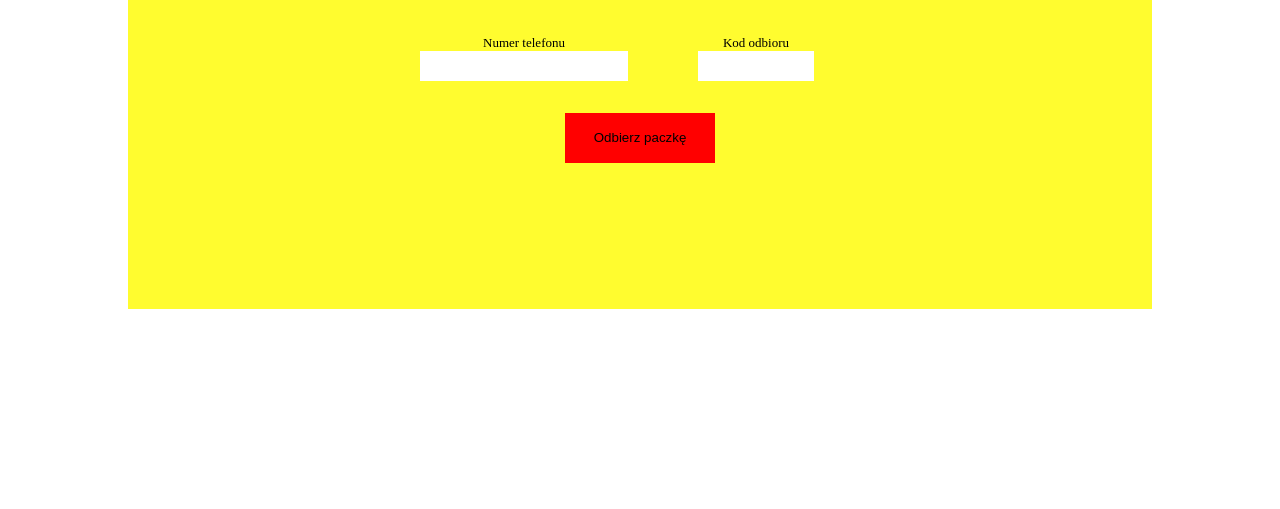
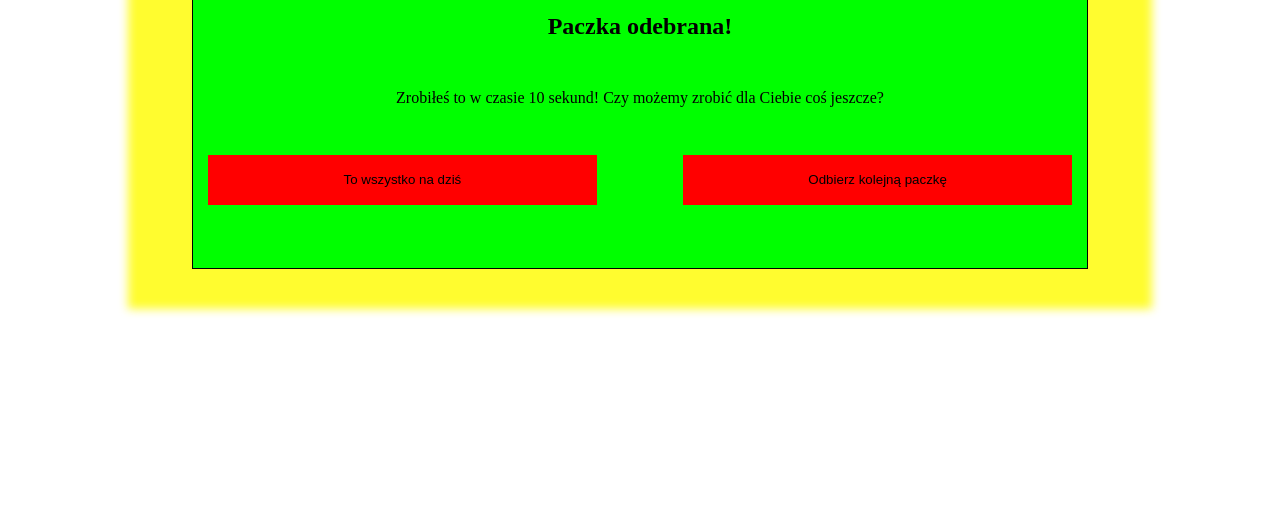
Before and after one commit to pymacode/paczkomat, a plain HTML site: page index.html in a window 1280 px wide. Shown: the part 291-800 px from the top of the page. Drawn offline with Linux system fonts and the light colour scheme.

Commit message:
Add modal styling

```diff
--- a/index.html
+++ b/index.html
@@ -17,7 +17,7 @@
             <p class="header__paragraph">Rozpocznij klikając w przycisk.</p>
         </header>
         <main class="main">
-            <form class="form">
+            <form class="form hidden">
                 <div class="form__row">
                     <label class="form__label">
                         Numer telefonu<br />
@@ -31,8 +31,9 @@
                 <button class="styled-button form__button">Odbierz paczkę</button>
             </form>
             <button class="styled-button main__button hidden">Odbierz paczkę</button>
-
-            <div class="modal hidden">
+        </main>
+    </div>
+    <div class="modal">
         <h1 class="modal__title">Paczka odebrana!</h1>
         <p class="modal__description">Zrobiłeś to w czasie 10 sekund! Czy możemy zrobić dla Ciebie coś jeszcze?
         </p>
@@ -41,8 +42,6 @@
             <button class="modal__button modal__buttons--next">Odbierz kolejną paczkę</button>
         </section>
     </div>
-        </main>
-    </div>
 </body>
 
 </html>
--- a/styles/main.css
+++ b/styles/main.css
@@ -10,9 +10,6 @@ body{
     justify-content: center;
     align-items: center;
 }
-.hidden{
-    display: none;
-}
 .wrapper{
     width: 80%;
     height: 50%;
@@ -20,6 +17,7 @@ body{
     flex-direction: column;
     align-items: center;
     background-color: #FFFC2F;
+    filter: blur(5px);
 }
 .header{
     width: 100%;
@@ -33,6 +31,7 @@ body{
 .main{
     width: 100%;
     height: 70%;
+    position: relative;
     display: flex;
     flex-direction: column;
     justify-content: flex-start;
@@ -81,3 +80,45 @@ body{
 .form__button{
     margin-top: 25px;
 }
+
+.modal{
+    position: absolute;
+    width: 70%;
+    height: 40%;
+    padding: 15px 15px;
+    display: flex;
+    flex-direction: column;
+    justify-content: space-evenly;
+    align-items: center;
+    background-color: #00FF00;
+    border: 1px solid #000;
+}
+.modal__title{
+    font-size: x-large;
+}
+.modal__description{
+    text-align: center;
+}
+.modal__buttons{
+    width: 100%;
+    display: flex;
+    justify-content: space-between;
+}
+.modal__button{
+    width: 45%;
+    height: 50px;
+    background-color: #FF0000;
+    border: none;
+}
+
+
+
+
+
+
+
+
+
+.hidden{
+    display: none;
+}
```
Lines whose indentation alone changed are shown as unchanged.
